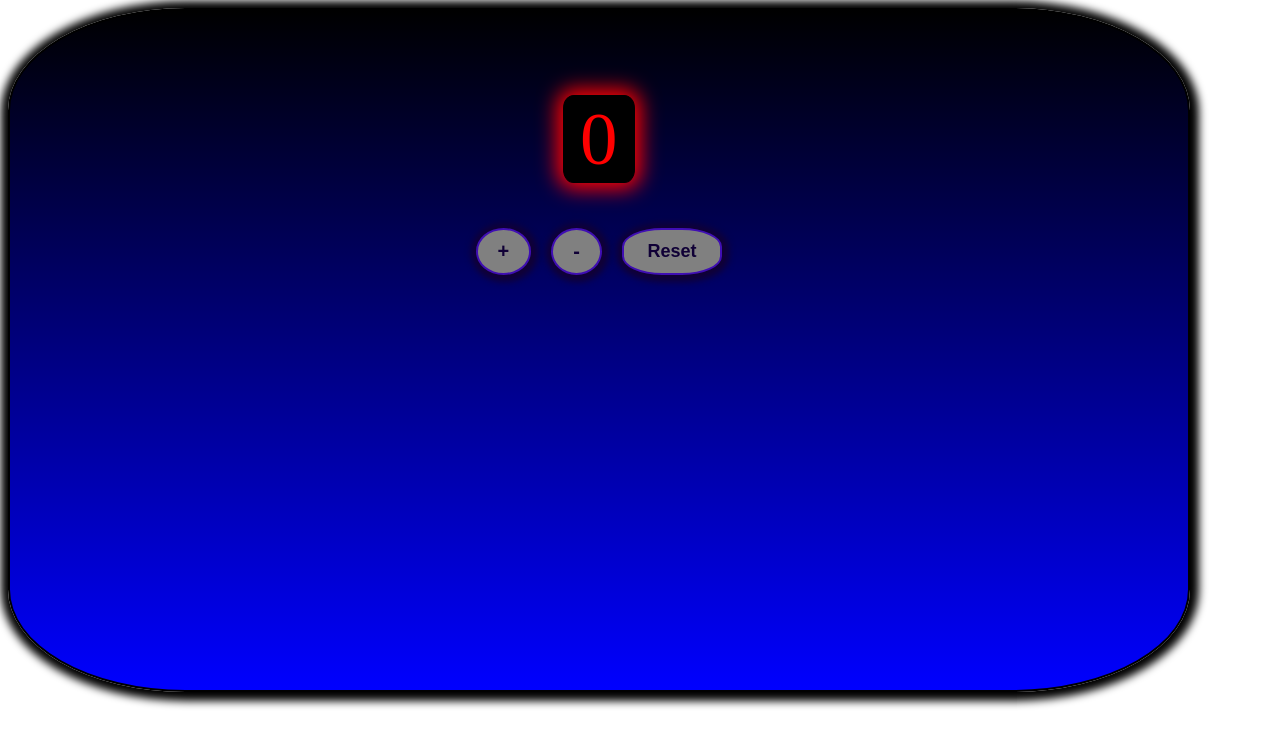
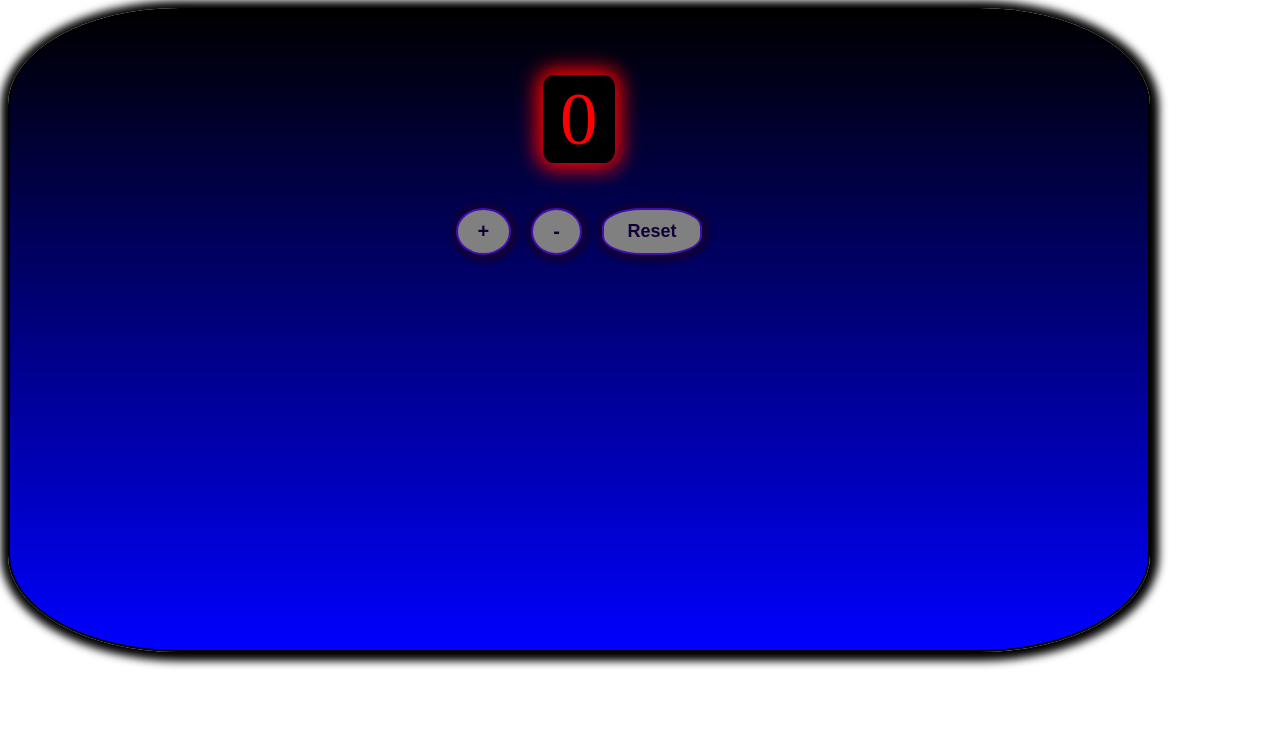
Before and after one commit to 21stChrom/react-jhj8h9, a React (Create React App) app: page / in a window 1280 px wide. Shown: the top 746 px of the page. Built offline with nearby package versions, Linux system fonts and the light colour scheme.

Commit message:
1 file modified

```diff
--- a/src/style.css
+++ b/src/style.css
@@ -15,7 +15,6 @@ p {
   overflow: hidden;
 }
 .counter {
-  padding: 20px 20px 20px 20px;
 box-shadow: 1px 1px 8px 8px;
   height: 80vh;
   width: 90%;
```
